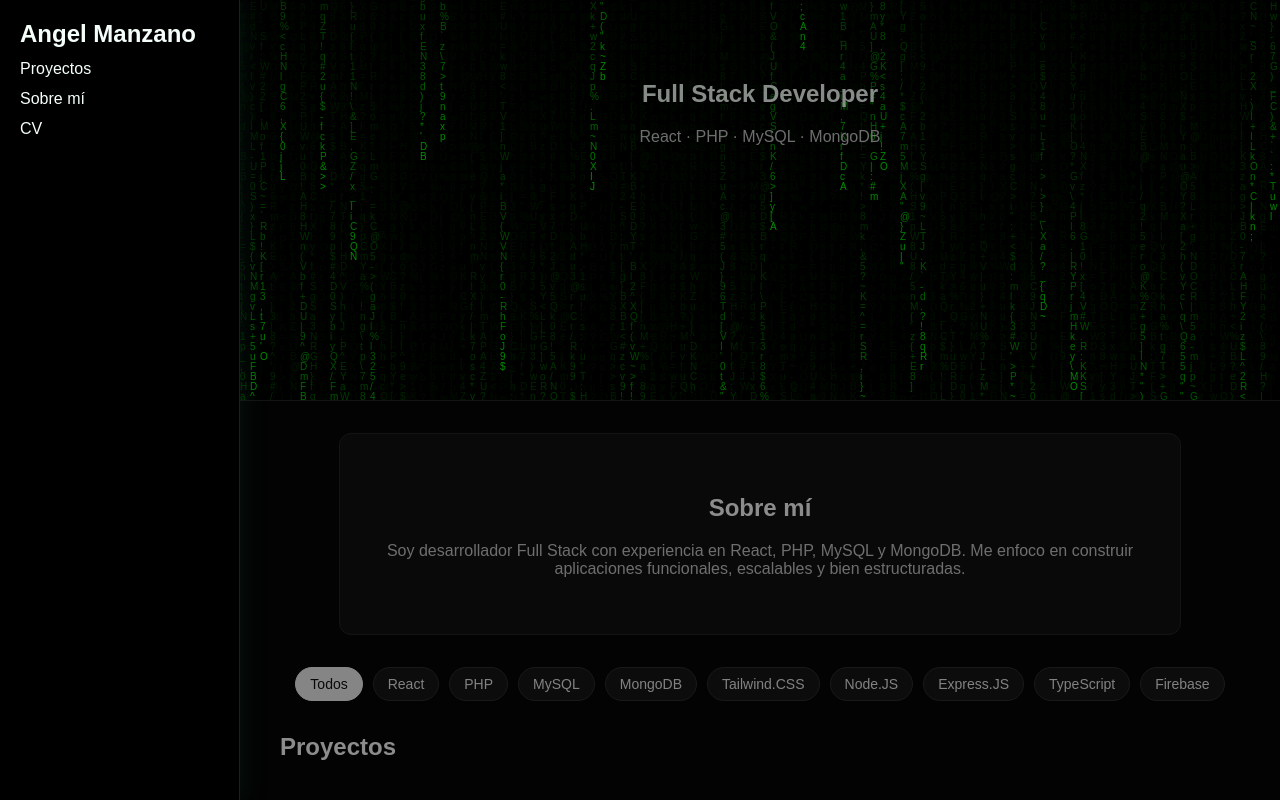
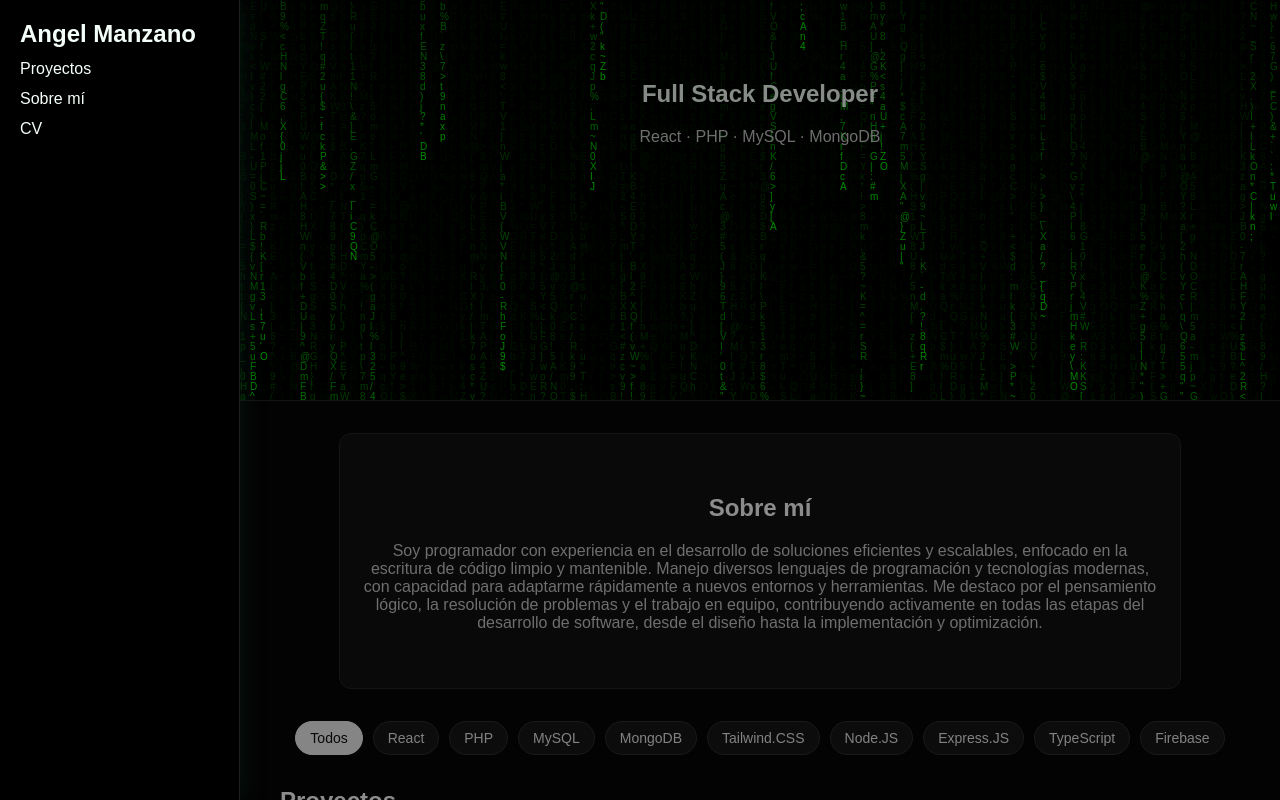
Before and after one commit to bestrolla/protafolio, a React (Vite) app: page / in a window 1280 px wide. Shown: the top 800 px of the page. Built offline with nearby package versions, Linux system fonts and the light colour scheme.

Commit message:
actulizando mi perfil y proyectos, agregando una descripción más detallada de mis habilidades y experiencia en programación, así como una imagen representativa de uno de mis proyectos destacados.

```diff
--- a/src/pages/Home.jsx
+++ b/src/pages/Home.jsx
@@ -24,8 +24,7 @@ export default function Home() {
       <section id="about" className="about">
         <h2>Sobre mí</h2>
         <p>
-          Soy desarrollador Full Stack con experiencia en React, PHP, MySQL y MongoDB.
-          Me enfoco en construir aplicaciones funcionales, escalables y bien estructuradas.
+        Soy programador con experiencia en el desarrollo de soluciones eficientes y escalables, enfocado en la escritura de código limpio y mantenible. Manejo diversos lenguajes de programación y tecnologías modernas, con capacidad para adaptarme rápidamente a nuevos entornos y herramientas. Me destaco por el pensamiento lógico, la resolución de problemas y el trabajo en equipo, contribuyendo activamente en todas las etapas del desarrollo de software, desde el diseño hasta la implementación y optimización.
         </p>
       </section>
 
```
